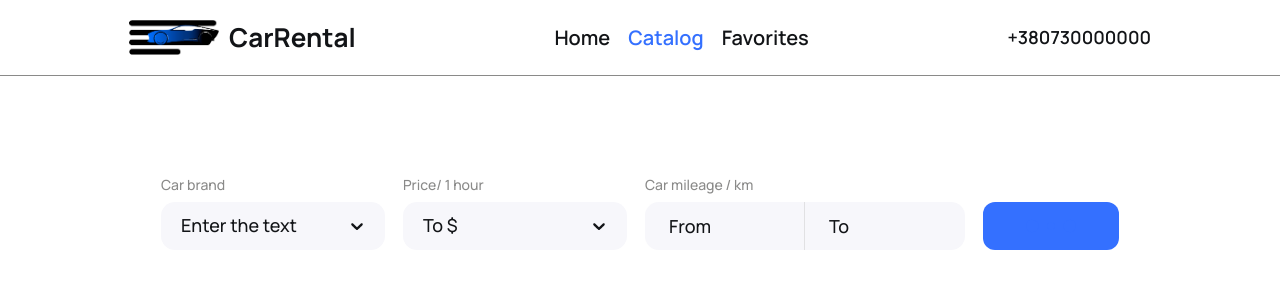
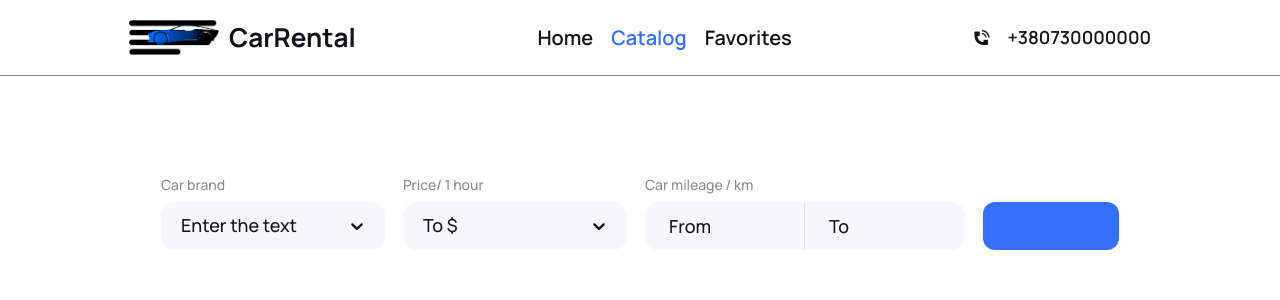
Before and after one commit to Anna010622/car-rental, a React (Vite) app: page /car-rental/catalog in a window 1280 px wide. Shown: the top 300 px of the page. Built offline with nearby package versions, Linux system fonts and the light colour scheme; no server answers.

Commit message:
add mobile menu

```diff
--- a/src/components/Header/Header.jsx
+++ b/src/components/Header/Header.jsx
@@ -1,11 +1,25 @@
 import Navigation from '../Navigation/Navigation';
 import logo from '../../assets/images/logo.png';
+import { CgClose, CgMenu, CgPhone } from 'react-icons/cg';
 
 import styles from './header.module.scss';
 import { Link } from 'react-router-dom';
+import { useState } from 'react';
+import MobileMenu from '../mobileMenu/mobileMenu';
 
 const Header = () => {
+	const [isMenuOpened, setIsMenuOpened] = useState(false);
+
+	const toggleModal = () => {
+		setIsMenuOpened(!isMenuOpened);
+	};
+
+	const closeMobileMenu = () => {
+		setIsMenuOpened(false);
+	};
+
 	return (
+		<>
 			<header className={styles.header}>
 				<div className="container">
 					<div className={styles.headerWrapper}>
@@ -13,13 +27,25 @@ const Header = () => {
 							<img className={styles.logo} src={logo} alt="Logo" />
 							<p className={styles.logo__text}>CarRental</p>
 						</Link>
-					<Navigation />
+						<Navigation className="desktop" />
+
 						<a className={styles.contact} href="tel:+380730000000">
-						+380730000000
+							<CgPhone className={styles.contactIcon} /> +380730000000
 						</a>
+
+						{isMenuOpened ? (
+							<CgClose className={styles.menuIcon} onClick={toggleModal} />
+						) : (
+							<CgMenu className={styles.menuIcon} onClick={toggleModal} />
+						)}
 					</div>
 				</div>
 			</header>
+			<MobileMenu
+				isMenuOpened={isMenuOpened}
+				closeMobileMenu={closeMobileMenu}
+			/>
+		</>
 	);
 };
 
--- a/src/components/Header/header.module.scss
+++ b/src/components/Header/header.module.scss
@@ -1,4 +1,6 @@
 .header {
+	position: relative;
+	z-index: 1000;
 	padding-top: 20px;
 	padding-bottom: 20px;
 	border-bottom: 1px solid $secondary-text-cl;
@@ -31,14 +33,42 @@
 		color: $accent-cl;
 	}
 }
+
 .contact {
+	display: none;
 	font-size: 18px;
 	font-weight: 600;
 	line-height: 1.5;
 
 	transition: color $transition;
 
+	@include desktop {
+		display: flex;
+		gap: 16px;
+		align-items: center;
+	}
+
 	&:hover {
 		color: $accent-cl;
 	}
 }
+
+.contactIcon {
+	height: 27px;
+	color: $main-text-cl;
+	transition: color $transition;
+
+	.contact:hover & {
+		color: $accent-cl;
+	}
+}
+
+.menuIcon {
+	height: 40px;
+	width: 40px;
+	color: $main-text-cl;
+
+	@include desktop {
+		display: none;
+	}
+}
--- a/src/components/Navigation/Navigation.jsx
+++ b/src/components/Navigation/Navigation.jsx
@@ -2,20 +2,28 @@ import { NavLink } from 'react-router-dom';
 import navItems from './navItems.json';
 import styles from './navigation.module.scss';
 
-const Navigation = () => {
+const Navigation = ({ onClick, className }) => {
+	const fullClassName = className ? `${styles.nav} ${className}` : styles.nav;
+
 	const elements = navItems.map(item => {
 		return (
-			<li className={styles.item} key={item.id}>
-				<NavLink className={styles.link} to={item.link}>
+			<li key={item.id}>
+				<NavLink
+					className={styles.link}
+					to={item.link}
+					onClick={() => {
+						if (onClick) onClick();
+					}}
+				>
 					{item.title}
 				</NavLink>
 			</li>
 		);
 	});
 	return (
-		<>
+		<nav className={fullClassName}>
 			<ul className={styles.list}>{elements}</ul>
-		</>
+		</nav>
 	);
 };
 
--- a/src/components/Navigation/navigation.module.scss
+++ b/src/components/Navigation/navigation.module.scss
@@ -1,10 +1,30 @@
+.nav {
+	@media screen and (max-width: 1199px) {
+		&:global(.desktop) {
+			display: none;
+		}
+	}
+}
 .list {
 	display: flex;
 	gap: 18px;
+
+	@media screen and (max-width: 1199px) {
+		margin-bottom: 18px;
+
+		display: flex;
+		flex-direction: column;
+
+		align-items: center;
+		width: 100%;
+	}
 }
-.item {
-}
+
 .link {
+	@media screen and (max-width: 1199px) {
+		font-size: 24px;
+	}
+
 	font-size: 20px;
 	font-weight: 600;
 	line-height: 1.5;
--- /dev/null
+++ b/src/components/mobileMenu/mobileMenu.jsx
@@ -0,0 +1,31 @@
+import { useEffect } from 'react';
+import styles from './mobileMenu.module.scss';
+import Navigation from '../Navigation/Navigation';
+
+const MobileMenu = ({ isMenuOpened, closeMobileMenu }) => {
+	useEffect(() => {
+		if (isMenuOpened) {
+			document.body.classList.add('noScroll');
+		} else {
+			document.body.classList.remove('noScroll');
+		}
+	}, [isMenuOpened]);
+
+	return (
+		<div
+			className={
+				isMenuOpened ? `${styles.mobileMenu} active` : `${styles.mobileMenu}`
+			}
+		>
+			<Navigation
+				onClick={closeMobileMenu}
+				className={isMenuOpened && 'mobileActive'}
+			/>
+			<a className={styles.contact} href="tel:+380730000000">
+				+380730000000
+			</a>
+		</div>
+	);
+};
+
+export default MobileMenu;
--- /dev/null
+++ b/src/components/mobileMenu/mobileMenu.module.scss
@@ -0,0 +1,37 @@
+.mobileMenu {
+	position: fixed;
+	z-index: 2;
+	top: 0;
+	left: 0;
+	bottom: 0;
+	right: 0;
+	padding-top: 140px;
+	padding-bottom: 15px;
+	background-color: $main-light-cl;
+	opacity: 0;
+	pointer-events: none;
+	transition: opacity $transition;
+
+	&:global(.active) {
+		opacity: 1;
+		pointer-events: all;
+	}
+
+	@include desktop {
+		display: none;
+	}
+}
+
+.contact {
+	display: block;
+	font-size: 24px;
+	font-weight: 600;
+	line-height: 1.5;
+	text-align: center;
+
+	transition: color $transition;
+
+	&:hover {
+		color: $accent-cl;
+	}
+}
```
Lines whose indentation alone changed are shown as unchanged.
